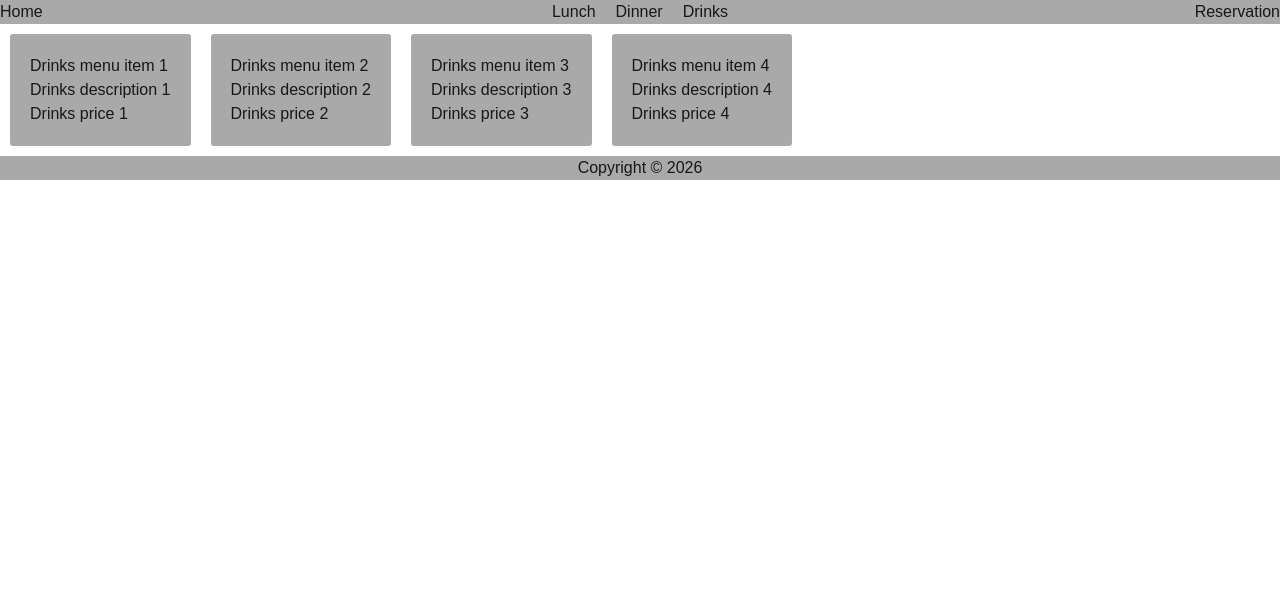
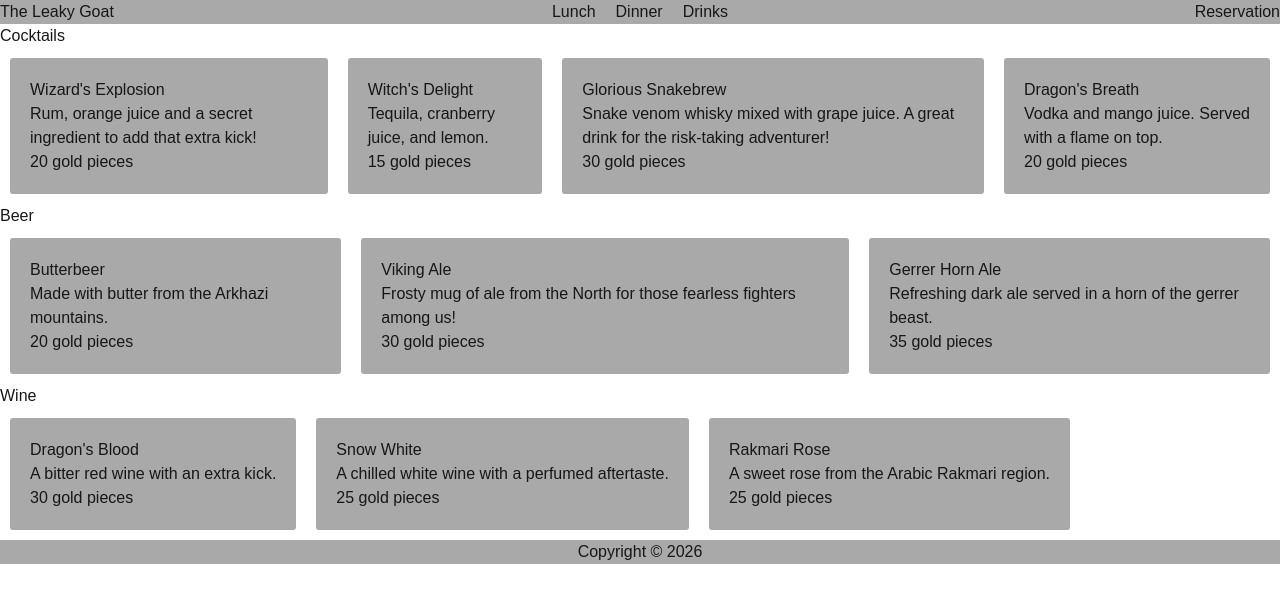
Before and after one commit to alex-badila/alex-badila-wddm132-assignment-2, a Next.js app: page /drinks in a window 1280 px wide. Shown: the top 602 px of the page. Built offline with nearby package versions, Linux system fonts and the light colour scheme.

Commit message:
Added all the menu itmes

```diff
--- a/app/dinner/page.tsx
+++ b/app/dinner/page.tsx
@@ -2,18 +2,22 @@ import Card from "../card";
 import Header from "../header";
 import Footer from "../footer";
 
-function Dinner(props: any) {
+const Dinner = (props: any) => {
 
   return (
     <>
       <Header />
+      <main>
+        <section>
           <h2>Appetizers</h2>
           <div className="cardContainer">
               <Card menuItem="Grubs Platter" description="Delicious Arkhani insect grubs, served in a a leaf with peanut sauce." price="20 gold pieces"/>
               <Card menuItem="Wildebeest Sliders" description="3 sliders made from the finest cut of Zherkani wildebeest." price="30 gold pieces"/>
               <Card menuItem="Shining Butterfly Soup" description="Soup made from the mystical shining butterly. It glows!" price="25 gold pieces"/>
-          <Card menuItem="Glarn Tentacle Soup" description="Soup of the tentacles of the famous Glarn beast. Contains potatoes and sour cream." price="30 gold pieces"/>
+              <Card menuItem="Glarn Tentacle Soup" description="Soup of the tentacles of the famous glarn beast. Contains potatoes and sour cream." price="30 gold pieces"/>
           </div>
+        </section>
+        <section>
           <h2>Mains</h2>
           <div className="cardContainer">
               <Card menuItem="Roasted Glarn Tentacle" description="Served with gravy, mashed potatoes, and assorted vegetables." price="50 gold pieces"/>
@@ -21,12 +25,16 @@ function Dinner(props: any) {
               <Card menuItem="Wildebeest Steak" description="Prime cut 10 oz wildebeest steak served with mashed potatoes and assorted vegetables." price="25 gold pieces"/>
               <Card menuItem="Magical Lightbug Pasta" description="Magical lightbug served with iteratto pasta. You can still see it shine even after death!" price="40 gold pieces"/>
           </div>
+        </section>
+        <section>
           <h2>Dessert</h2>
           <div className="cardContainer">
-          <Card menuItem="Derobeast Chocolate Mousse Cake" description="Delicious chocolate mousse cake made from Derobeast milk, served with sergoberries." price="20 gold pieces"/>
+              <Card menuItem="Derobeast Chocolate Mousse Cake" description="Delicious chocolate mousse cake made from derobeast milk, served with sergoberries." price="20 gold pieces"/>
               <Card menuItem="Wildebeest Cheese Cake" description="Cheese cake made from wildebeest milk. Comes in vanilla, chocolate, and strawberry." price="20 gold pieces"/>
               <Card menuItem="Arkhani Sundae" description="Ice cream sundae made with vanilla ice cream, chocolate sauce, and rindernuts." price="20 gold pieces"/>
           </div>
+        </section>
+      </main>
       <Footer />
     </>
   )
--- a/app/drinks/page.tsx
+++ b/app/drinks/page.tsx
@@ -2,17 +2,38 @@ import Card from "../card";
 import Header from "../header";
 import Footer from "../footer";
 
-function Drinks(props: any) {
+const Drinks = (props: any) => {
 
   return (
     <>
       <Header />
-      <div className="cardContainer">
-          <Card menuItem="Drinks menu item 1" description="Drinks description 1" price="Drinks price 1"/>
-          <Card menuItem="Drinks menu item 2" description="Drinks description 2" price="Drinks price 2"/>
-          <Card menuItem="Drinks menu item 3" description="Drinks description 3" price="Drinks price 3"/>
-          <Card menuItem="Drinks menu item 4" description="Drinks description 4" price="Drinks price 4"/>
-      </div>
+      <main>
+        <section>
+          <h2>Cocktails</h2>
+          <div className="cardContainer">
+              <Card menuItem="Wizard's Explosion" description="Rum, orange juice and a secret ingredient to add that extra kick!" price="20 gold pieces"/>
+              <Card menuItem="Witch's Delight" description="Tequila, cranberry juice, and lemon." price="15 gold pieces"/>
+              <Card menuItem="Glorious Snakebrew" description="Snake venom whisky mixed with grape juice. A great drink for the risk-taking adventurer!" price="30 gold pieces"/>
+              <Card menuItem="Dragon's Breath" description="Vodka and mango juice. Served with a flame on top." price="20 gold pieces"/>
+          </div>
+        </section>
+        <section>
+          <h2>Beer</h2>
+          <div className="cardContainer">
+              <Card menuItem="Butterbeer" description="Made with butter from the Arkhazi mountains." price="20 gold pieces"/>
+              <Card menuItem="Viking Ale" description="Frosty mug of ale from the North for those fearless fighters among us!" price="30 gold pieces"/>
+              <Card menuItem="Gerrer Horn Ale" description="Refreshing dark ale served in a horn of the gerrer beast." price="35 gold pieces"/>
+          </div>
+        </section>
+        <section>
+          <h2>Wine</h2>
+          <div className="cardContainer">
+              <Card menuItem="Dragon's Blood" description="A bitter red wine with an extra kick." price="30 gold pieces"/>
+              <Card menuItem="Snow White" description="A chilled white wine with a perfumed aftertaste." price="25 gold pieces"/>
+              <Card menuItem="Rakmari Rose" description="A sweet rose from the Arabic Rakmari region." price="25 gold pieces"/>
+          </div>
+        </section>
+      </main>
       <Footer />
     </>
   )
--- a/app/header.tsx
+++ b/app/header.tsx
@@ -4,7 +4,7 @@ const Header = () => {
   return (
     <div className="navContainer">
       <div className="navLeft">
-        <Link href="/">Home</Link>
+        <Link href="/">The Leaky Goat</Link>
       </div>
       <div className="navCenter">
         <Link href="/lunch">Lunch</Link>
--- a/app/lunch/page.tsx
+++ b/app/lunch/page.tsx
@@ -2,18 +2,22 @@ import Card from "../card";
 import Header from "../header";
 import Footer from "../footer";
 
-function Lunch(props: any) {
+const Lunch = (props: any) => {
 
   return (
     <>
       <Header />
+      <main>
+        <section>
           <h2>Appetizers</h2>
           <div className="cardContainer">
               <Card menuItem="Grubs Platter" description="Delicious Arkhani insect grubs, served in a a leaf with peanut sauce." price="20 gold pieces"/>
               <Card menuItem="Wildebeest Sliders" description="3 sliders made from the finest cut of Zherkani wildebeest." price="30 gold pieces"/>
-          <Card menuItem="Arkhani Salad" description="Kale, onions, tomatoes, rindernuts, Derobeast cheese, and cucumbers." price="25 gold pieces"/>
+              <Card menuItem="Arkhani Salad" description="Kale, onions, tomatoes, rindernuts, derobeast cheese, and cucumbers." price="25 gold pieces"/>
               <Card menuItem="Derobeast Avocado Toast" description="Derobeast cheese, avocado, and snargle shoots, served on toasted bread." price="30 gold pieces"/>
           </div>
+        </section>
+        <section>
           <h2>Mains</h2>
           <div className="cardContainer">
               <Card menuItem="Roasted Glarn Tentacle" description="Served with gravy, mashed potatoes, and assorted vegetables." price="50 gold pieces"/>
@@ -21,12 +25,16 @@ function Lunch(props: any) {
               <Card menuItem="Wildebeest Steak" description="Prime cut 10 oz wildebeest steak served with mashed potatoes and assorted vegetables." price="50 gold pieces"/>
               <Card menuItem="Snargleplum Zen Bowl" description="Kale, snargleplum nuts, and rice." price="30 gold pieces"/>
           </div>
+        </section>
+        <section>
           <h2>Dessert</h2>
           <div className="cardContainer">
-          <Card menuItem="Derobeast Chocolate Mousse Cake" description="Delicious chocolate mousse cake made from Derobeast milk, served with sergoberries." price="20 gold pieces"/>
+              <Card menuItem="Derobeast Chocolate Mousse Cake" description="Delicious chocolate mousse cake made from derobeast milk, served with sergoberries." price="20 gold pieces"/>
               <Card menuItem="Wildebeest Cheese Cake" description="Cheese cake made from wildebeest milk. Comes in vanilla, chocolate, and strawberry." price="20 gold pieces"/>
               <Card menuItem="Arkhani Sundae" description="Ice cream sundae made with vanilla ice cream, chocolate sauce, and rindernuts." price="20 gold pieces"/>
           </div>
+        </section>
+      </main>
       <Footer />
     </>
   )
--- a/app/page.tsx
+++ b/app/page.tsx
@@ -7,7 +7,8 @@ const Home = () => {
     <>
       <Header />
       <main>
-        <h2>Welcome to our tavern!</h2>
+        <h2>Welcome to The Leaky Goat!</h2>
+        <p>We're a tavern with a long and storied history. We've been around since the first Dragonborn Emperor! Yes, we are 150 years old! We serve a variety of people, a lot of them being weary travellers looking for a drink and a good meal. We do have our regulars, though, and we're very grateful for them. We serve a wide selection of food and drinks, from all over the known world! Every dish has its story, so feel free to ask! You'll be surprised what you find out!</p>
       </main>
       <Footer />
     </>
--- a/app/reservation/page.tsx
+++ b/app/reservation/page.tsx
@@ -21,7 +21,7 @@ const Reservation = () => {
     const {name, numPeople, reservationDate, reservationTime, message} = formData;
 
     // Prepare a confirmation message
-    const confirmationMessage = `Reservation confirmed! You are booked under ${name} for ${numPeople} people on ${reservationDate} at ${reservationTime}. You have also said ${message}. See you then!`;
+    const confirmationMessage = `Reservation confirmed! You are booked under ${name} for ${numPeople} people on ${reservationDate} at ${reservationTime}. You have also said: ${message} See you then!`;
 
     // Display the confirmation message with an alert
     alert(confirmationMessage);
```
Lines whose indentation alone changed are shown as unchanged.
